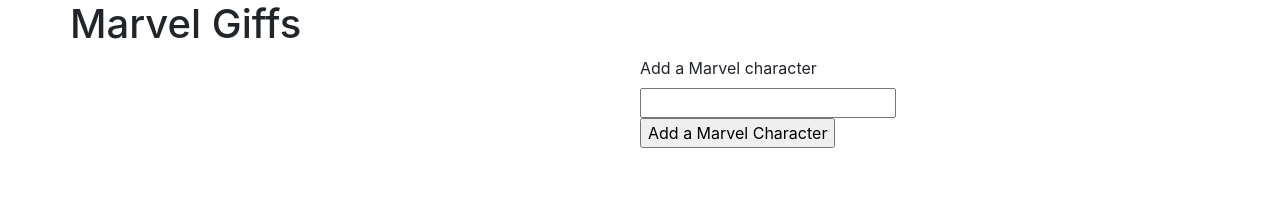
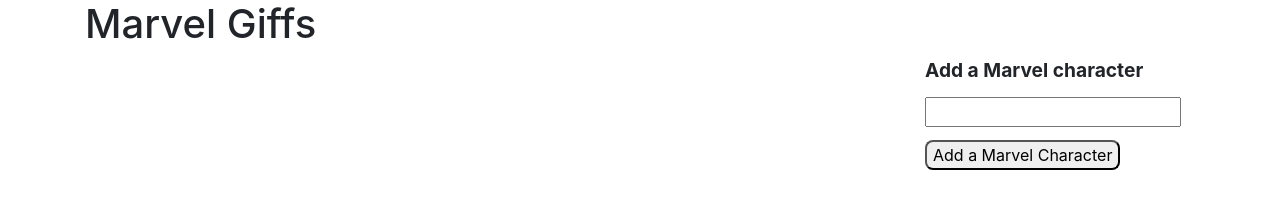
Before and after one commit to apizarras/giphyMarvel, a plain HTML site: page index.html in a window 1280 px wide. Drawn offline with nearby package versions, Linux system fonts and the light colour scheme.

Commit message:
messing with styling

```diff
--- a/css/style.css
+++ b/css/style.css
@@ -0,0 +1,10 @@
+
+.font {
+    font-size:1.2rem;
+    font-weight: bold;
+}
+
+.button {
+    border-radius: 8px;
+    margin-top: 1vw;
+}
--- a/index.html
+++ b/index.html
@@ -10,9 +10,10 @@
     <title>Marvel Giph App</title>
 </head>
 <body>
+
     <div class="container">
         <div class="row">
-            <h1>Marvel Giffs</h1>
+            <h1 class="col-6">Marvel Giffs</h1>
         </div>
 
         <div class="row">
@@ -21,24 +22,25 @@
         </div>
 
         <div class="row">
-            <div class="col-6">
+            <div class="col-9">
                 <!-- //giffs to appear here -->
                 <div id="giff-view"></div>
             </div>
 
-            <div class"col-6">
+            <div class"col-3">
                 <form class=id="giff-form">
-                    <label for="giphy-input">Add a Marvel character</label>
+                    <label class="font" for="giphy-input">Add a Marvel character</label>
                     <br>
-                    <input type="text" id="giphy-input">
+                    <input type="text" class="mt-1" id="giphy-input">
                     <br>
                     <!-- //clicking this button will add new marvel character -->
-                    <input id="add-giff" type="submit" value="Add a Marvel Character">
+                    <input id="add-giff" type="submit" value="Add a Marvel Character" class="button">
                 </form>
             </div>
         </div>
     </div>
 
+
 <script src="https://cdnjs.cloudflare.com/ajax/libs/jquery/3.2.1/jquery.min.js"></script>
 <script src="./javascript/app.js"></script>
 </body>
--- a/javascript/app.js
+++ b/javascript/app.js
@@ -21,10 +21,12 @@
             var giffDiv = $("<div>");
             var rating = results[i].rating;
             var ratingDiv = $("<p>").text("Rating: " + rating);
+            ratingDiv.addClass("float-left")
             console.log("rating: " + results[i].rating);
             var imgURL = results[i].images.url;
             var image = $("<img>").attr("src", results[i].images.fixed_height_small_still.url);
             image.addClass("giff");
+            image.addClass("float-left");
             image.attr("data-state", "still");
             image.attr("data-still", results[i].images.fixed_height_small_still.url);
             image.attr("data-animate", results[i].images.fixed_height_small.url);
@@ -41,7 +43,7 @@
         for (var j=0; j < queries.length; j++) {
             console.log(queries)
             var button = $("<button>");
-            button.addClass("giff-btn");
+            button.addClass("giff-btn button");
             button.attr("data-name", queries[j]);
             button.text(queries[j]);
             const button2 = $("<button>").addClass("giff-btn").attr("data-name", queries[j]).text(queries[j]);
```
Also changed, not shown: images/8742d30d9bb0dbe2f2474cc442c63600.jpg (added).
